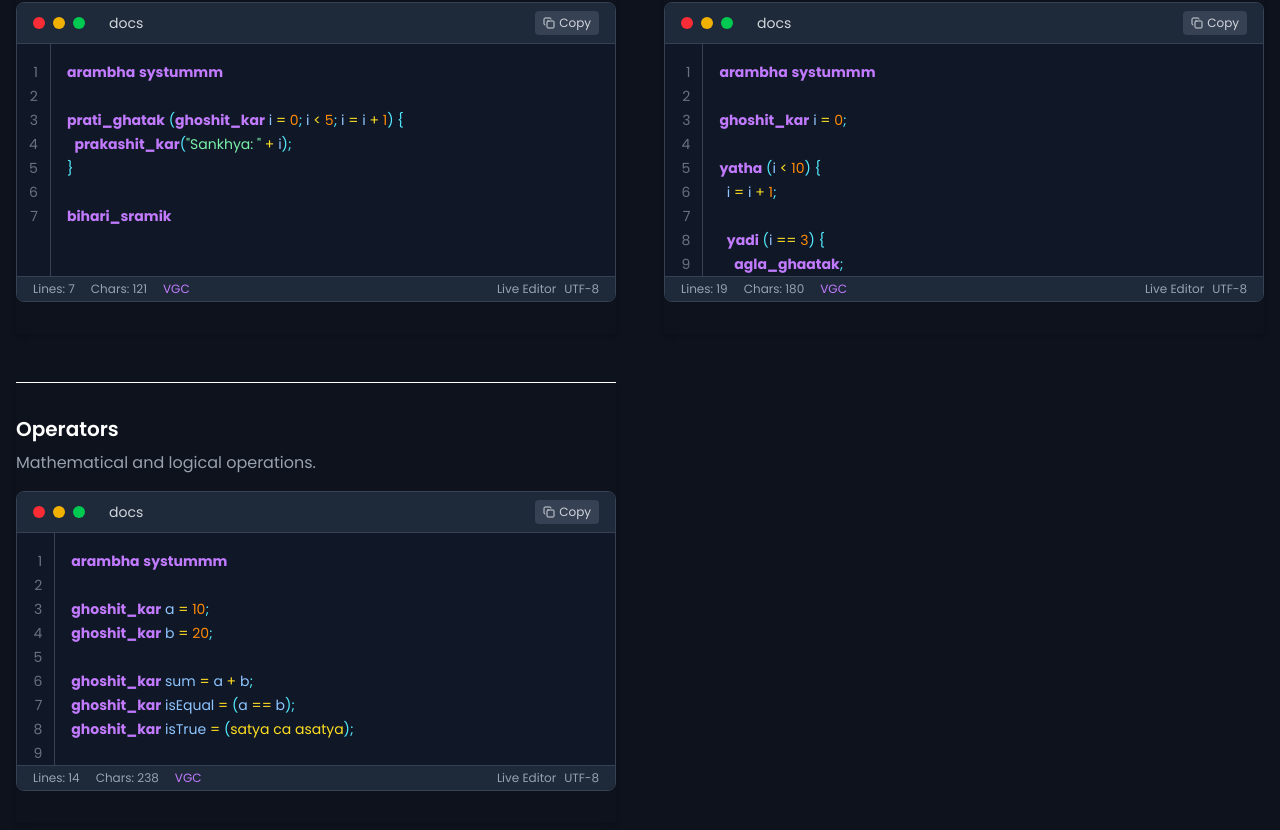
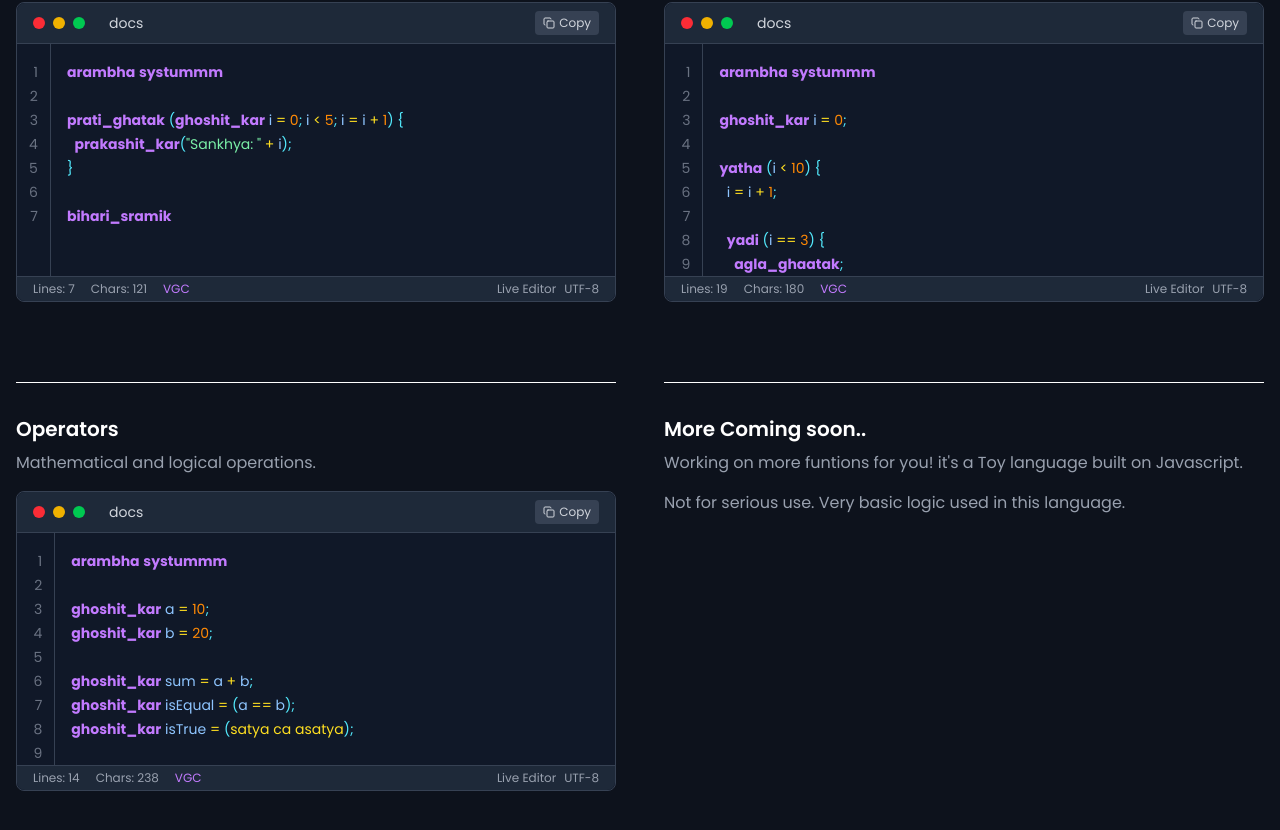
Before and after one commit to Ayushkumarxx/VishwaguruScript, a React (Vite) app: page / in a window 1280 px wide. Shown: the part 3130-3960 px from the top of the page. Built offline with nearby package versions, Linux system fonts and the light colour scheme.

Commit message:
first commit

```diff
--- a/src/pages/home/Codegrid.jsx
+++ b/src/pages/home/Codegrid.jsx
@@ -164,11 +164,13 @@ const CodeGrid = () => {
         {items.map((item, index) => (
           <div
             key={index}
-            className=" shadow-md  flex flex-col justify-between border-t border-white py-8 "
+            className="   flex flex-col justify-between border-t border-white py-8 "
           >
             <div>
               <h2 className="text-xl font-semibold mb-2">{item.title}</h2>
-              <p className="text-gray-400 text-[16px] mb-4">{item.description}</p>
+              <p className="text-gray-400 text-[16px] mb-4">
+                {item.description}
+              </p>
             </div>
 
             <CodeEditor
@@ -178,10 +180,22 @@ const CodeGrid = () => {
               wordWrap={false}
               showCopyButton={true}
               height="300px"
-
             />
           </div>
         ))}
+
+        <div className=" flex flex-col justify-between border-t border-white py-8 ">
+          <div>
+            <h2 className="text-xl font-semibold mb-2">More Coming soon..</h2>
+            <p className="text-gray-400 text-[16px] mb-4">
+              Working on more funtions for you! it's a Toy language built on
+              Javascript.{" "}
+            </p>
+            <p className="text-gray-400 text-[16px] mb-4">
+              Not for serious use. Very basic logic used in this language.{" "}
+            </p>
+          </div>
+        </div>
       </div>
     </div>
   );
--- a/src/pages/home/Home.jsx
+++ b/src/pages/home/Home.jsx
@@ -168,6 +168,12 @@ bihari_sramik`);
         </p>
         <CodeGrid />
       </div>
+
+      <footer className="w-full text-center mb-8">
+        <p className="text-[16px] mt-4 font-normal leading-6">
+          Made with ❤️ by Ayush Kumar
+        </p>
+      </footer>
     </>
   );
 };
```
